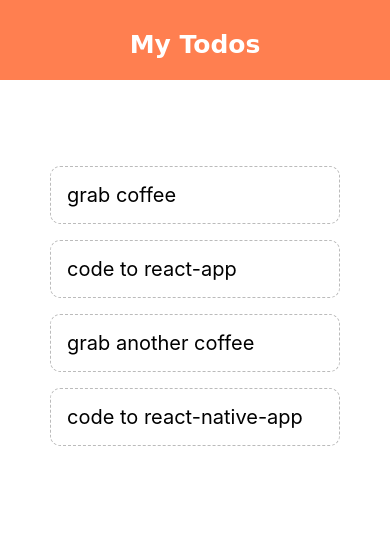
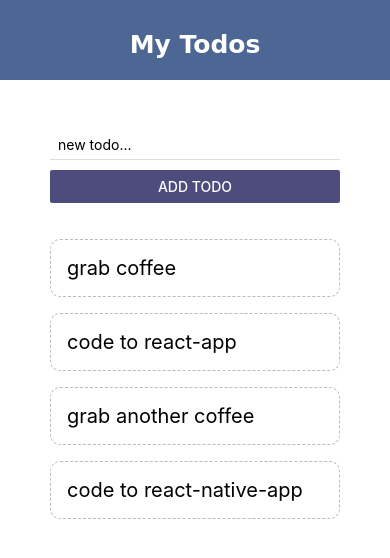
Before and after one commit to firojkabir/todo-ra-native, a React Native app: screen / in a window 390 px wide. Shown: the top 558 px of the page. Built offline with nearby package versions, Linux system fonts and the light colour scheme.

Commit message:
Add new todos

```diff
--- a/App.js
+++ b/App.js
@@ -1,5 +1,6 @@
 import { useState } from "react";
 import { FlatList, StyleSheet, View } from "react-native";
+import AddTodo from "./components/AddTodo";
 import Header from "./components/Header";
 import TodoItem from "./components/todoItem";
 
@@ -17,12 +18,22 @@
 		})
 	}
 
+	const submitHandler = (text) => {
+		setTodos((prevTodos) => {
+			return [
+				{text: text, key: Math.random().toString()},
+				...prevTodos
+			]
+		})
+	}
+
 	return (
 		<View style={styles.container}>
 			{/* header */}
 			<Header />
 			<View style={styles.content}>
 				{/* to form*/}
+				<AddTodo submitHandler={submitHandler}/>
 				<View style={styles.list}>
 					<FlatList
 						data={todos}
--- /dev/null
+++ b/components/AddTodo.js
@@ -0,0 +1,33 @@
+import React, { useState } from "react";
+import { Button, StyleSheet, TextInput, View } from "react-native";
+
+function AddTodo({submitHandler}) {
+	const [text, setText] = useState('');
+
+	const changeHandler = (val) => {
+		setText(val);
+	}
+
+	return (
+		<View>
+			<TextInput
+				style={styles.input}
+				placeholder="new todo..."
+				onChangeText={changeHandler}
+			/>
+			<Button onPress={() => submitHandler(text)} title='add todo' color='#4D4C7D' />
+		</View>
+	)
+}
+
+const styles = StyleSheet.create({
+	input: {
+		marginBottom: 10,
+		paddingHorizontal: 8,
+		paddingVertical: 6,
+		borderBottomWidth: 1,
+		borderBottomColor: '#ddd',
+	}
+})
+
+export default AddTodo
--- a/components/Header.js
+++ b/components/Header.js
@@ -13,7 +13,7 @@
 	header: {
 		height: 80,
 		paddingTop: 30,
-		backgroundColor: "coral",
+		backgroundColor: "#4C6793",
 	},
 
 	title: {
```
